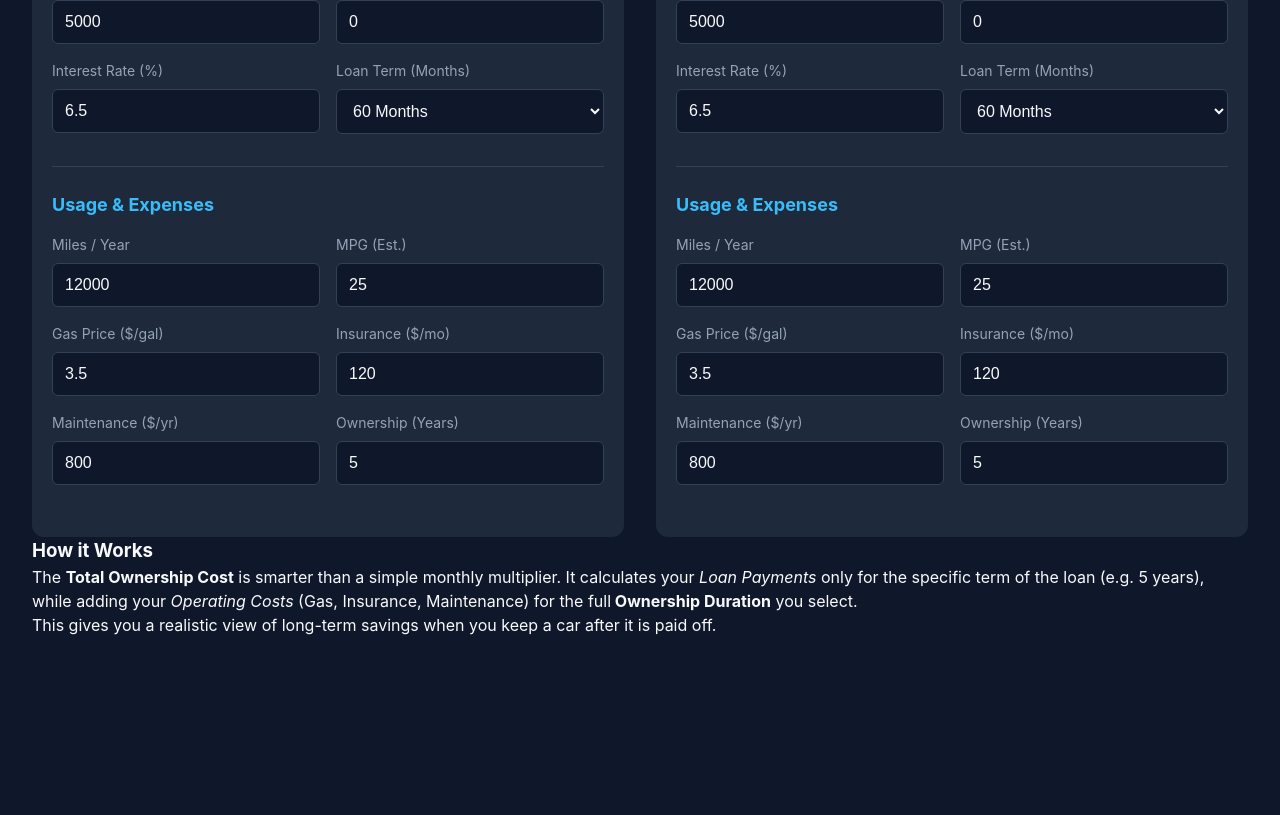
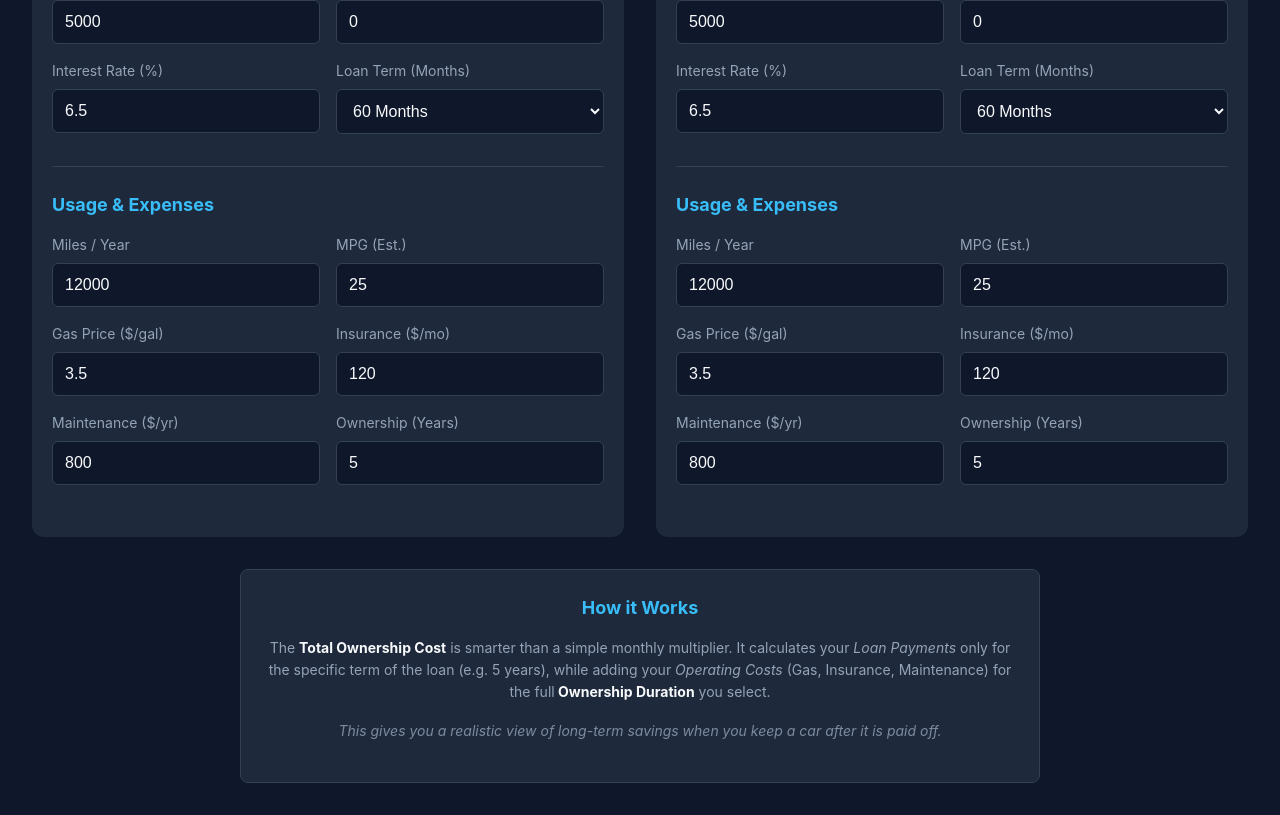
Before and after one commit to npatricksmith-oss/vehicle-cost-calculator, a React (Vite) app: page / in a window 1280 px wide. Shown: the part 1113-1928 px from the top of the page. Before the commit the page ends 1782 px from the top, so only its background shows below. Built offline with nearby package versions, Linux system fonts and the light colour scheme.

Commit message:
Fix: Add footer styles

```diff
--- a/src/App.css
+++ b/src/App.css
@@ -307,3 +307,38 @@ select:focus {
 .breakdown-item:last-child {
     border-bottom: none;
 }
+
+/* Footer */
+.app-footer {
+    margin-top: var(--spacing-8);
+    padding: var(--spacing-6);
+    background: var(--color-surface);
+    border-radius: var(--radius-lg);
+    border: 1px solid var(--color-border);
+    max-width: 800px;
+    margin-left: auto;
+    margin-right: auto;
+    text-align: center;
+}
+
+.footer-content h3 {
+    color: var(--color-primary);
+    margin-bottom: var(--spacing-4);
+    font-size: var(--font-size-lg);
+}
+
+.footer-content p {
+    color: var(--color-text-muted);
+    font-size: var(--font-size-sm);
+    line-height: 1.6;
+    margin-bottom: var(--spacing-4);
+}
+
+.footer-content strong {
+    color: var(--color-text);
+}
+
+.footer-note {
+    font-style: italic;
+    opacity: 0.8;
+}
```
